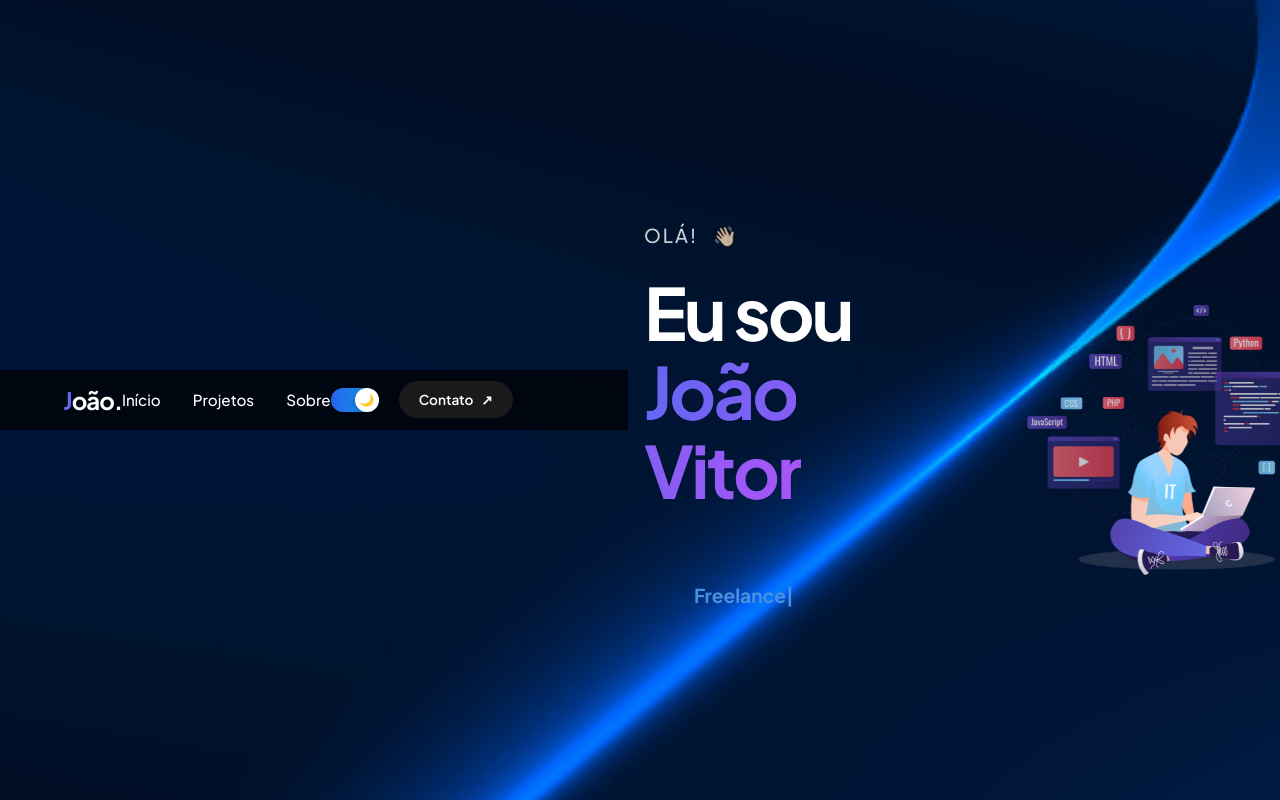
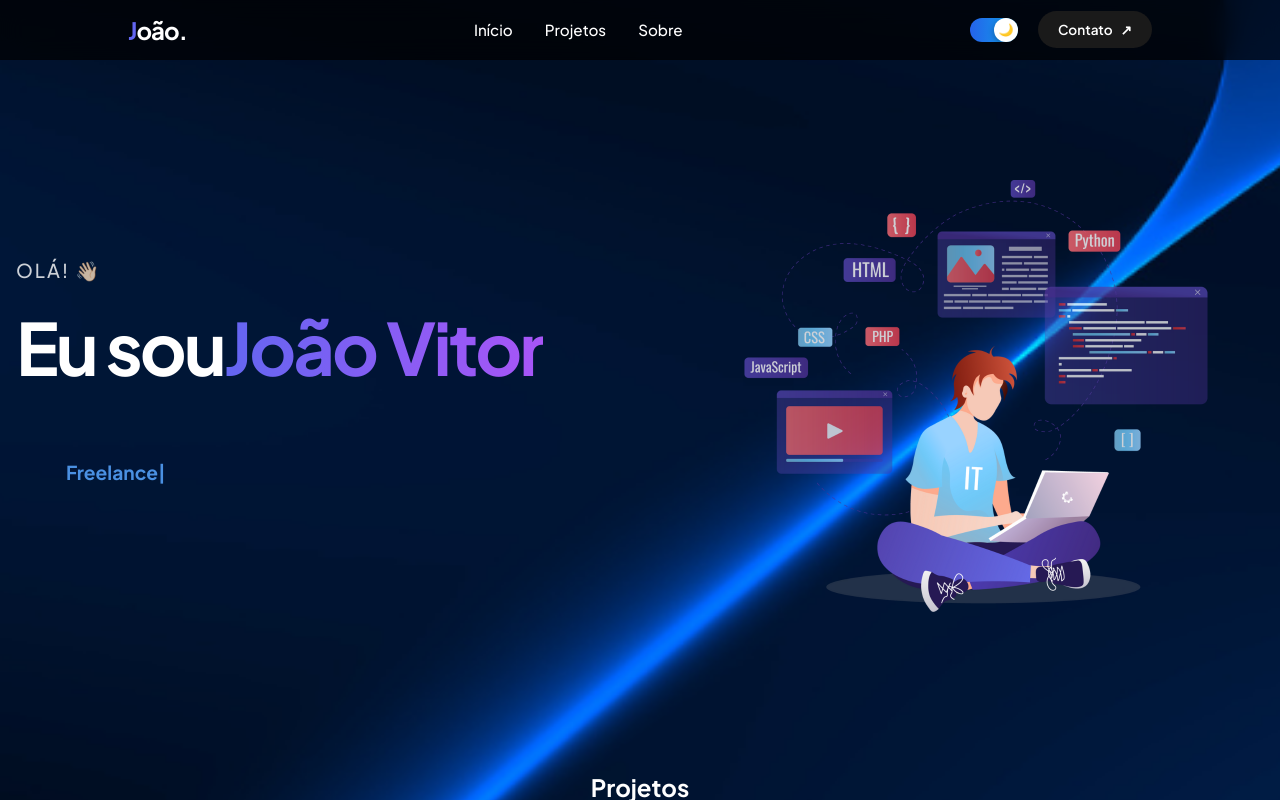
Before and after one commit to joaogentelucio/meu-portfolio, a React (Vite) app: page / in a window 1280 px wide. Built offline with nearby package versions, Linux system fonts and the light colour scheme.

Commit message:
Ajuste 2 de ui na section 1

```diff
--- a/src/components/sections1/style.module.css
+++ b/src/components/sections1/style.module.css
@@ -6,28 +6,25 @@
 
 .section {
     width: 100%;
-    min-height: 100vh;
-    display: flex;
-    align-items: center;
-    justify-content: center;
-    padding: 2rem 5%;
+    min-height: 100%;
 }
 
 .homeContent {
     width: 100%;
-    max-width: 1400px;
+    max-width: 1400px; /* Impede que o conteúdo espalhe demais em telas gigantes */
     display: grid;
-    grid-template-columns: repeat(auto-fit, minmax(320px, 1fr)); /* Divide o espaço entre texto e imagem */
+    /* Usa auto-fit para decidir quando quebrar a linha sozinho */
+    grid-template-columns: repeat(auto-fit, minmax(320px, 1fr));
     align-items: center;
-    gap: clamp(2rem, 5vw, 5rem);
-    padding-top: 80px; /* Compensa o header fixo */
+    gap: clamp(2rem, 5vw, 5rem); /* Gap que cresce com a tela */
+    padding-top: 80px;
 }
 
-/* Container do Texto */
 .homeHeader {
     display: flex;
     flex-direction: column;
     gap: 1.5rem;
+    /* Garante que o texto não fique colado nas bordas em mobile */
     padding: 0 1rem;
 }
 
@@ -40,21 +37,23 @@
 }
 
 .headingName {
-    font-size: clamp(2rem, 6vw, 4.5rem) !important; /* Fonte responsiva */
+    /* O segredo da responsividade: clamp(mínimo, preferencial, máximo) */
+    font-size: clamp(2rem, 6vw, 4.5rem) !important;
     line-height: 1.1;
     font-weight: 800;
-    letter-spacing: -0.04em;
+    letter-spacing: -0.04em; /* Unidade em em para manter proporção */
 }
 
 .mainName {
-    background: linear-gradient(90deg, #6366f1, #a855f7); /* Gradiente moderno */
+    background: linear-gradient(90deg, #6366f1, #a855f7);
     -webkit-background-clip: text;
     -webkit-text-fill-color: transparent;
+    display: inline-block; /* Garante que o gradiente renderize bem */
 }
 
-/* Container da Imagem/Logo */
 .logo {
     width: 100%;
+    /* Mantém a proporção da imagem sem distorcer */
     max-width: clamp(280px, 40vw, 550px);
     height: auto;
     margin: 0 auto;
@@ -63,52 +62,7 @@
     justify-content: center;
 }
 
-/* Efeito de fundo na imagem (opcional, como no exemplo) */
-.logo::after {
-    content: '';
-    position: absolute;
-    width: 80%;
-    height: 80%;
-    background: #6366f1;
-    filter: blur(100px);
-    opacity: 0.2;
-    z-index: -1;
-}
-
-/* Animação do Tchau */
-.wave {
-    animation: wave-animation 2.1s infinite;
-    transform-origin: 70% 70%;
-    display: inline-block;
-    margin-left: 10px;
-}
-
-@keyframes wave-animation {
-    0%, 60%, 100% { transform: rotate(0deg); }
-    10%, 30% { transform: rotate(14deg); }
-    20% { transform: rotate(-8deg); }
-    40% { transform: rotate(-4deg); }
-    50% { transform: rotate(10deg); }
-}
-
-/* Responsividade */
-@media (max-width: 1024px) {
-    .homeContent {
-        grid-template-columns: 1fr;
-        text-align: center;
-        padding-top: 120px;
-    }
-
-    .homeHeader {
-        align-items: center;
-    }
-
-    .logo {
-        max-width: 350px;
-        margin: 0 auto;
-    }
-}
-
+/* Esconde o efeito de brilho em telas muito pequenas para melhorar performance */
 @media (min-width: 768px) {
     .logo::after {
         content: '';
@@ -123,6 +77,7 @@
     }
 }
 
+/* Ajustes finos para Mobile */
 @media (max-width: 768px) {
     .section {
         padding: 1rem 3%;
@@ -146,6 +101,7 @@
     }
 }
 
+/* Ajuste para telas horizontais pequenas (ex: celulares deitados) */
 @media (max-height: 500px) and (orientation: landscape) {
     .section { height: auto; padding: 100px 0; }
 }
```
